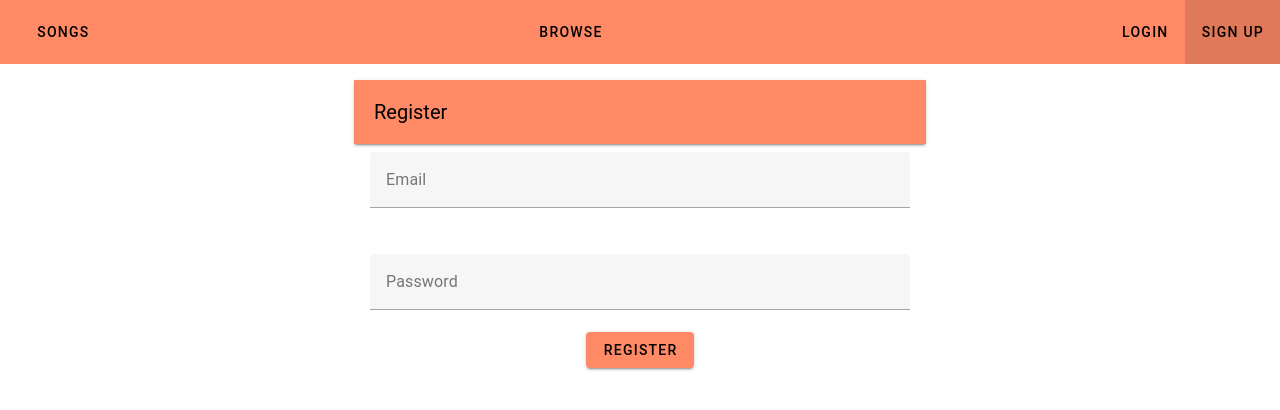
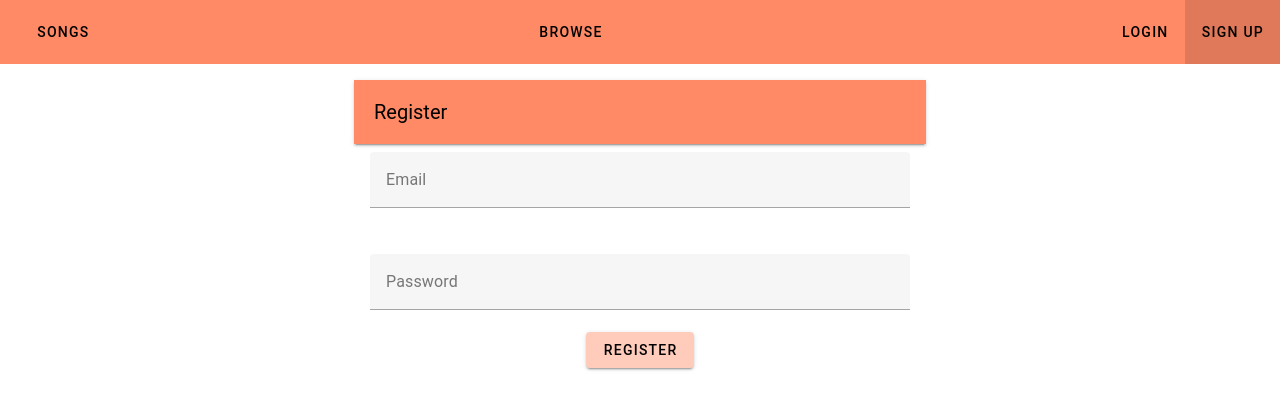
Before and after one commit to SouryaMishra/vue-song-viewer, a Vue app in the folder client/: page /register in a window 1280 px wide. Shown: the top 410 px of the page. Built offline with nearby package versions, Linux system fonts and the light colour scheme.

Commit message:
change button color

```diff
--- a/client/src/views/LoginView.vue
+++ b/client/src/views/LoginView.vue
@@ -36,7 +36,7 @@ const loginUser = async () => {
 
     <div v-html="error" class="error" />
     <div class="text-center">
-      <v-btn color="deep-orange-lighten-2" @click="loginUser">Login</v-btn>
+      <v-btn color="deep-orange-lighten-4" @click="loginUser">Login</v-btn>
     </div>
   </Panel>
 </template>
--- a/client/src/views/RegisterView.vue
+++ b/client/src/views/RegisterView.vue
@@ -36,7 +36,7 @@ const registerUser = async () => {
 
     <div v-html="error" class="error" />
     <div class="text-center">
-      <v-btn color="deep-orange-lighten-2" @click="registerUser">Register</v-btn>
+      <v-btn color="deep-orange-lighten-4" @click="registerUser">Register</v-btn>
     </div>
   </Panel>
 </template>
```
